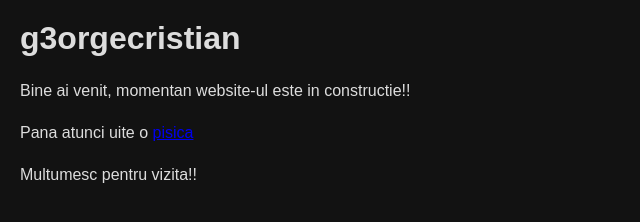
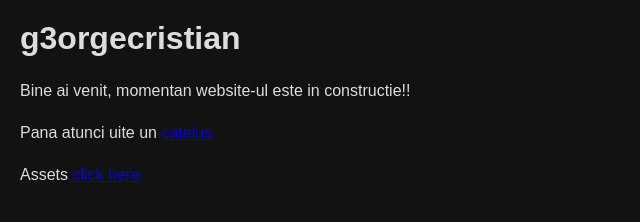
Before and after one commit to g3orgecristian/g3orgecristian.github.io, a plain HTML site: page index.html in a window 1280 px wide. Shown: the whole page, without its empty margins (0-640 px from the left). Drawn offline with Linux system fonts and the light colour scheme.

Commit message:
Update index.html

```diff
--- a/index.html
+++ b/index.html
@@ -33,11 +33,11 @@
     </p>
 
     <p>
-        Pana atunci uite o <a href="https://i.imgur.com/JaJnpCq.jpeg">pisica</a>
+        Pana atunci uite un <a href="https://g3orgecristian.github.io/assets/media/catelus.jpg">catelus</a>
     </p>
 
     <p>
-        Multumesc pentru vizita!!
+        Assets <a href="https://g3orgecristian.github.io/assets/">click here</a>
     </p>
 
 </body>
```
